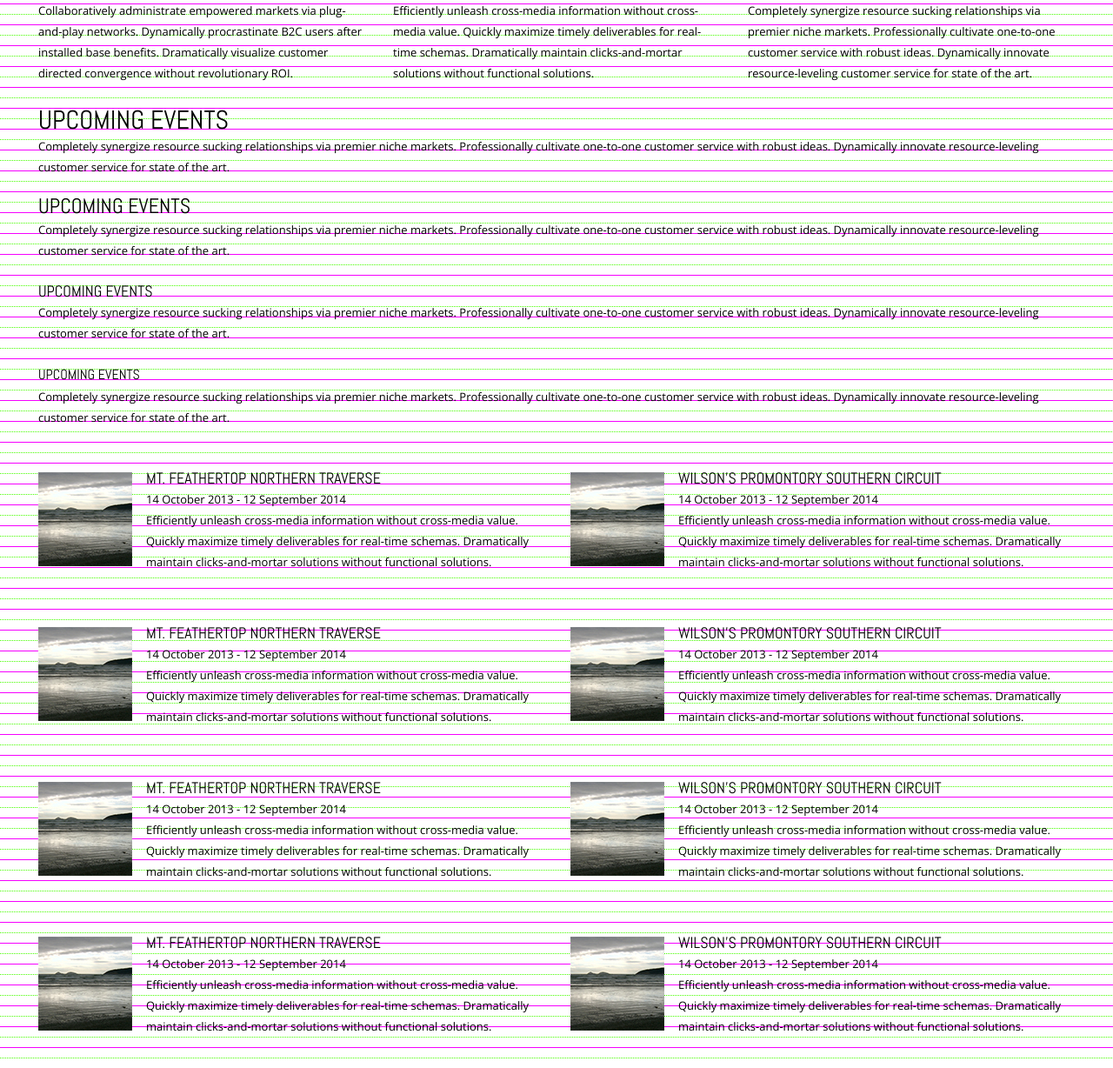
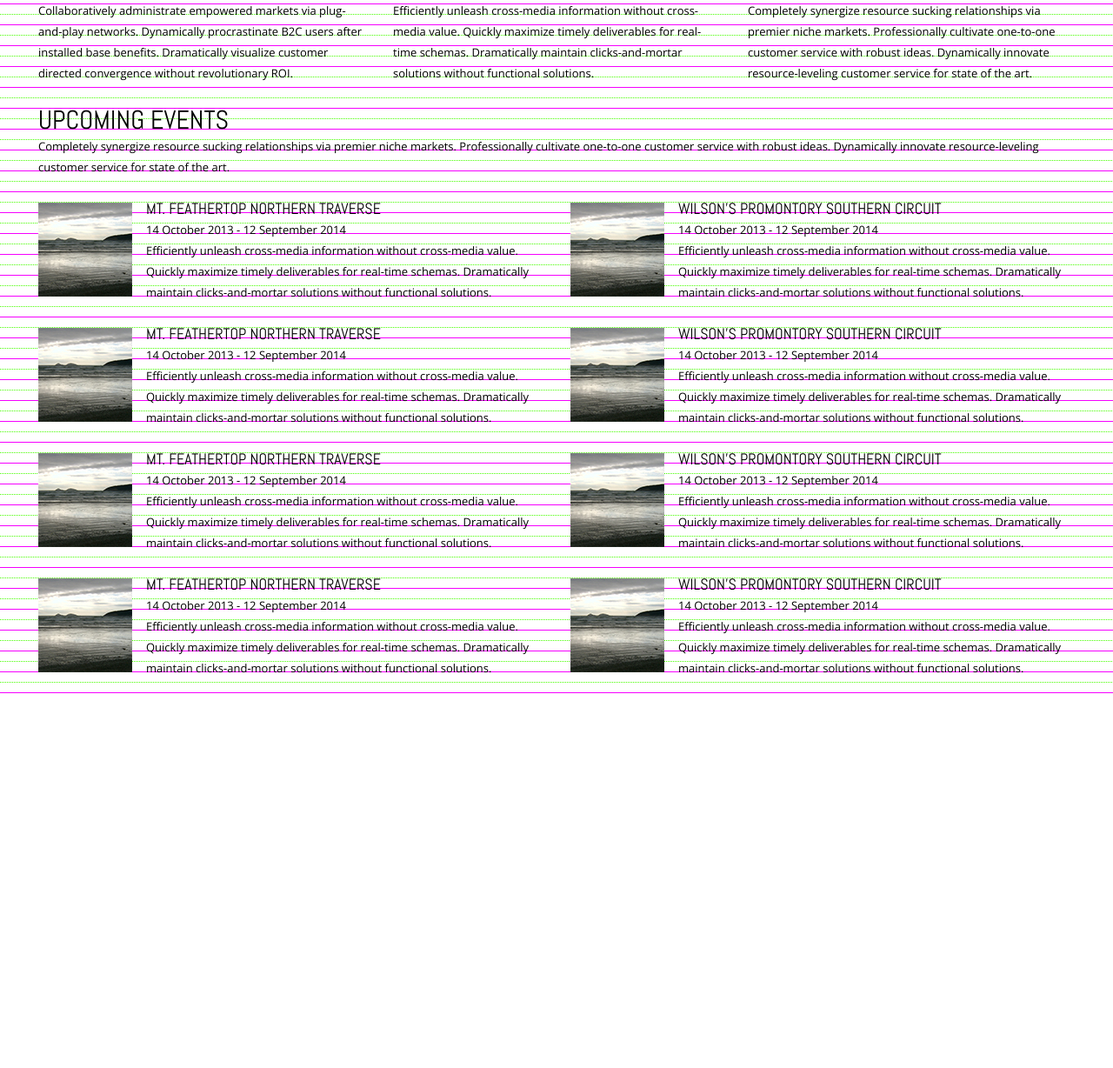
Before and after one commit to normandy153/serina, a PHP site: page / in a window 1280 px wide. Shown: the part 331-1559 px from the top of the page at 87% size. After the commit the page ends 1128 px from the top, so only its background shows below. Run offline with PHP 8.4, Linux system fonts and the light colour scheme.

Commit message:
Fix even more margins on that silly event listing

```diff
--- a/prototypes/responsive/index.html
+++ b/prototypes/responsive/index.html
@@ -62,18 +62,6 @@
 		<!--<br style='width:100%;clear:both;' />-->
 
 		<h2>Upcoming Events</h2>
-		<p>
-			Completely synergize resource sucking relationships via premier niche markets. Professionally cultivate one-to-one customer service with robust ideas. Dynamically innovate resource-leveling customer service for state of the art.
-		</p>
-		<h3>Upcoming Events</h3>
-		<p>
-			Completely synergize resource sucking relationships via premier niche markets. Professionally cultivate one-to-one customer service with robust ideas. Dynamically innovate resource-leveling customer service for state of the art.
-		</p>
-		<h4>Upcoming Events</h4>
-		<p>
-			Completely synergize resource sucking relationships via premier niche markets. Professionally cultivate one-to-one customer service with robust ideas. Dynamically innovate resource-leveling customer service for state of the art.
-		</p>
-		<h5>Upcoming Events</h5>
 		<p>
 			Completely synergize resource sucking relationships via premier niche markets. Professionally cultivate one-to-one customer service with robust ideas. Dynamically innovate resource-leveling customer service for state of the art.
 		</p>
--- a/prototypes/responsive/structural.css
+++ b/prototypes/responsive/structural.css
@@ -49,8 +49,8 @@ nav {
 }
 
 .event-listing li {
-	padding-top: 23px;
-	margin-bottom: 12px;
+	margin-top: 1px;
+	margin-bottom: 0px;
 }
 
 .event-listing .avatar {
```
